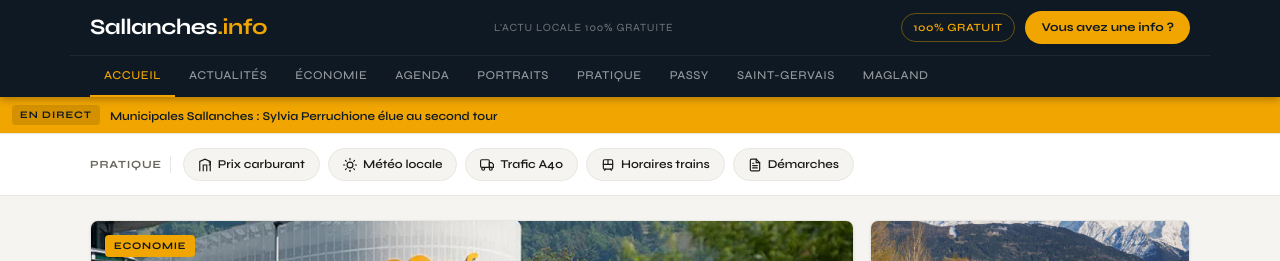
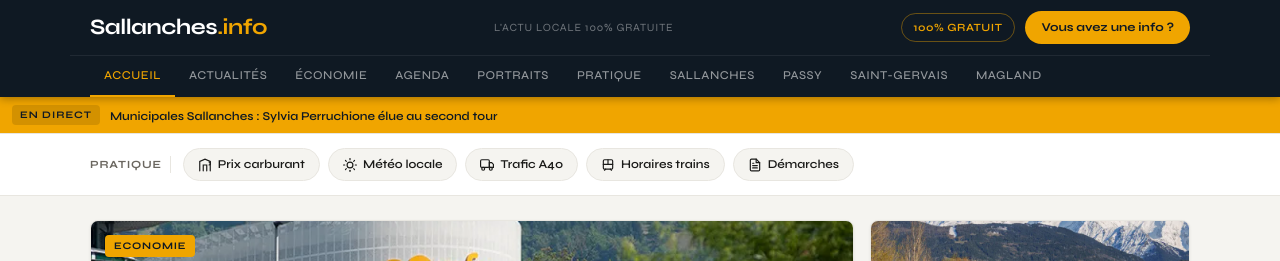
Before and after one commit to DuvalDVL/sallanches.info, a Jekyll site: the page built from index.html, in a window 1280 px wide. Shown: the top 261 px of the page. Built offline with Jekyll 4.4.1, drawn with Linux system fonts in a browser that asks for light colours; comment, search, counter and statistics services are not loaded.

Commit message:
Update header.html

```diff
--- a/_includes/header.html
+++ b/_includes/header.html
@@ -29,6 +29,7 @@
     <a href="{{ site.baseurl }}/agenda/" class="nav-link {% if current contains '/agenda' %}active{% endif %}">Agenda</a>
     <a href="{{ site.baseurl }}/portraits/" class="nav-link {% if current contains '/portraits' %}active{% endif %}">Portraits</a>
     <a href="{{ site.baseurl }}/pratique/" class="nav-link {% if current contains '/pratique' %}active{% endif %}">Pratique</a>
+    <a href="{{ site.baseurl }}/sallanches/" class="nav-link {% if current contains '/sallanches' %}active{% endif %}">Sallanches</a>
     <a href="{{ site.baseurl }}/passy/" class="nav-link {% if current contains '/passy' %}active{% endif %}">Passy</a>
     <a href="{{ site.baseurl }}/saint-gervais/" class="nav-link {% if current contains '/saint-gervais' %}active{% endif %}">Saint-Gervais</a>
     <a href="{{ site.baseurl }}/magland/" class="nav-link {% if current contains '/magland' %}active{% endif %}">Magland</a>
@@ -49,6 +50,7 @@
     <li><a href="{{ site.baseurl }}/agenda/">Agenda</a></li>
     <li><a href="{{ site.baseurl }}/portraits/">Portraits</a></li>
     <li><a href="{{ site.baseurl }}/pratique/">Pratique</a></li>
+    <li><a href="{{ site.baseurl }}/sallanches/">Sallanches</a></li>
     <li><a href="{{ site.baseurl }}/passy/">Passy</a></li>
     <li><a href="{{ site.baseurl }}/saint-gervais/">Saint-Gervais</a></li>
     <li><a href="{{ site.baseurl }}/magland/">Magland</a></li>
```
